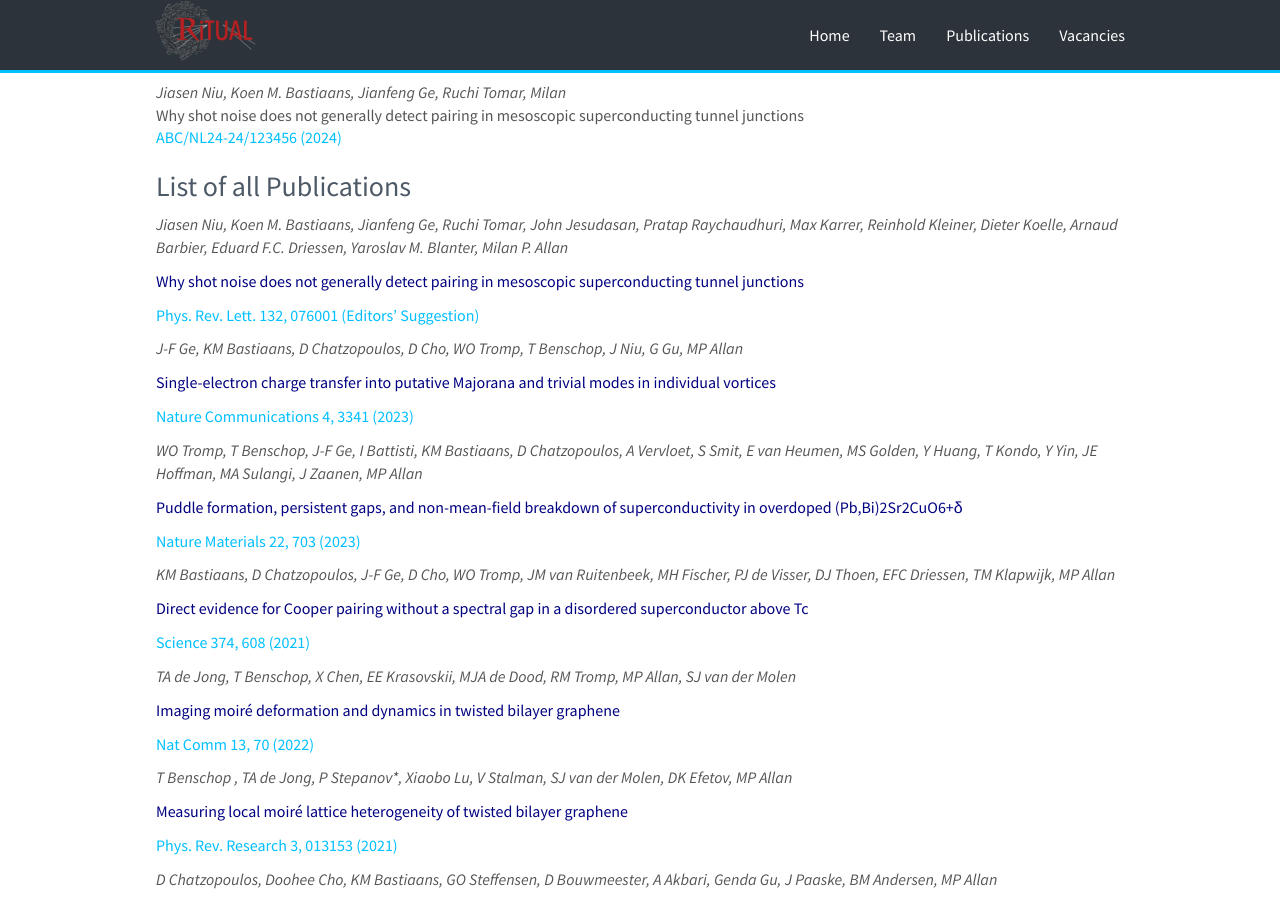
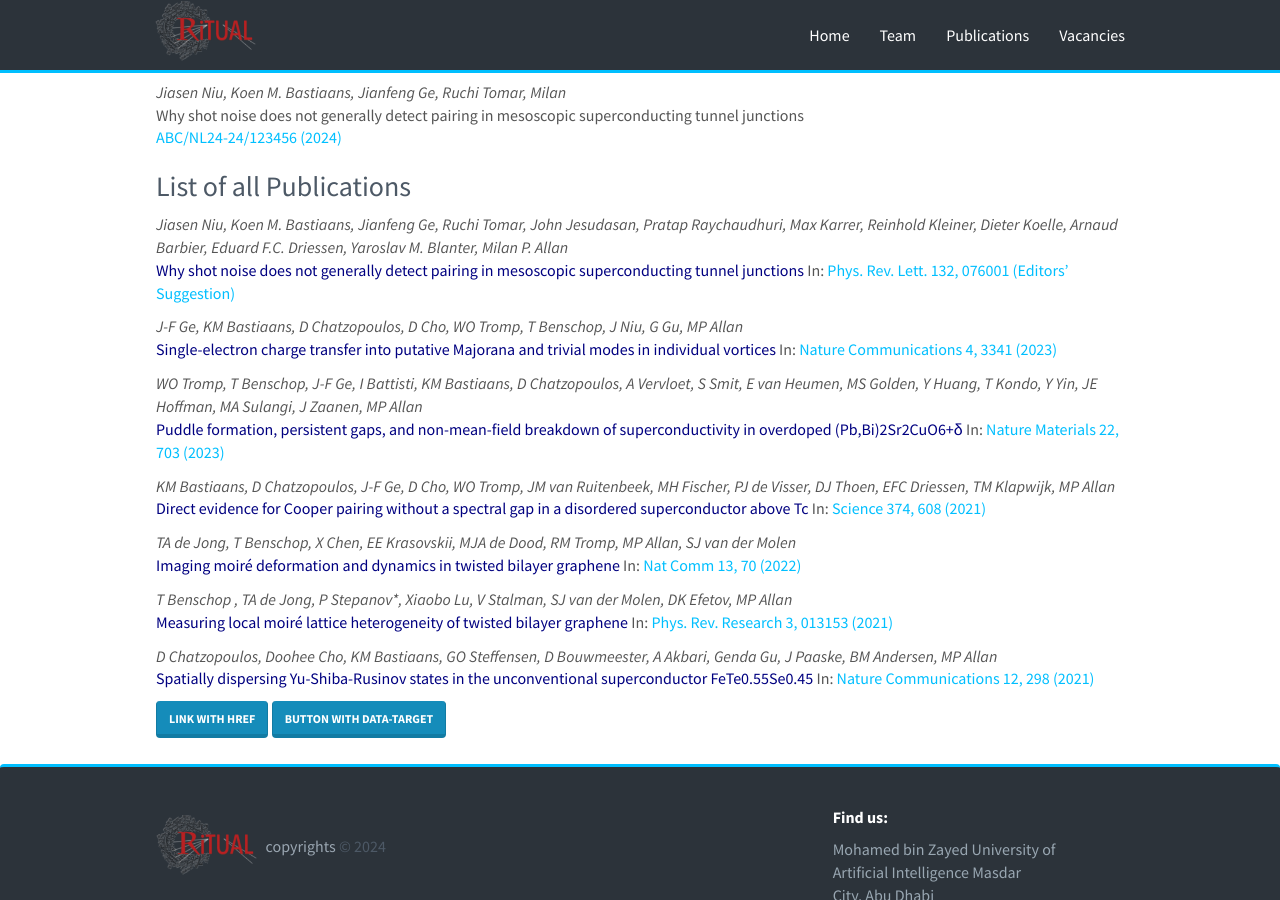
Before and after one commit to RamzaBasharat/MBZUAI, a Jekyll site: the page built from _pages/publications.md, in a window 1280 px wide and 900 px high, scrolled down 381 px. Built offline with Jekyll 4.4.1, drawn with Linux system fonts in a browser that asks for light colours; nearby versions of some CDN libraries.

Commit message:
designing publishing page

```diff
--- a/_pages/publications.md
+++ b/_pages/publications.md
@@ -34,9 +34,9 @@ Jump to [Under Review Articles](#under-review-articles), [Patents](#patents), [L
 
 {% for publi in site.data.publist%}
 
-  <em>{{ publi.authors }} </em>
-  <p class="navy">{{ publi.title }}</p>
-  <a href="{{ publi.link.url }}">{{ publi.link.display }}</a>
+  <em>{{ publi.authors }} </em><br />
+  <span class="navy">{{ publi.title }}</span>
+  In: <span class="sky">{{ publi.link.display }}</span>
 
 {% endfor %}
 
```
